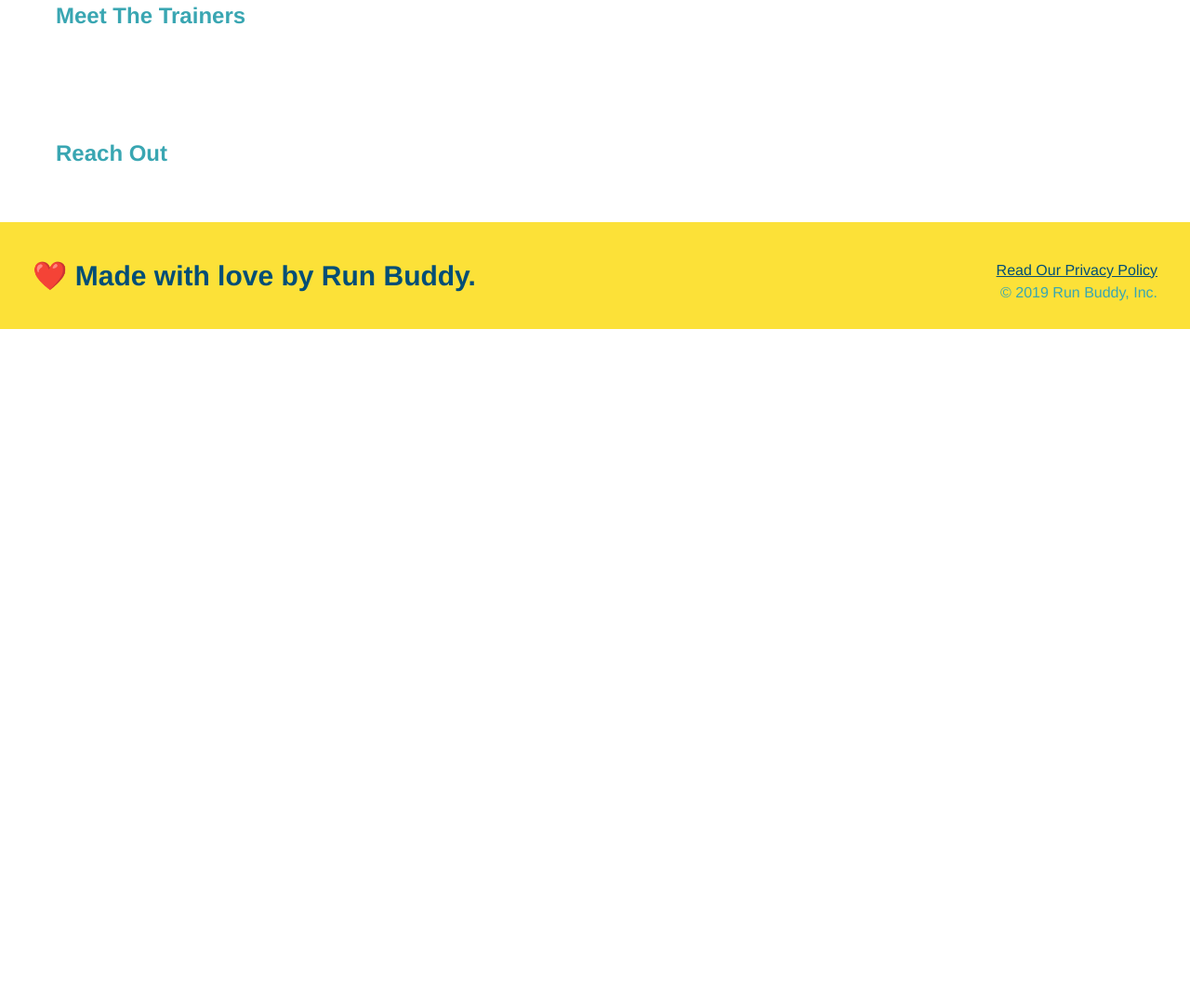
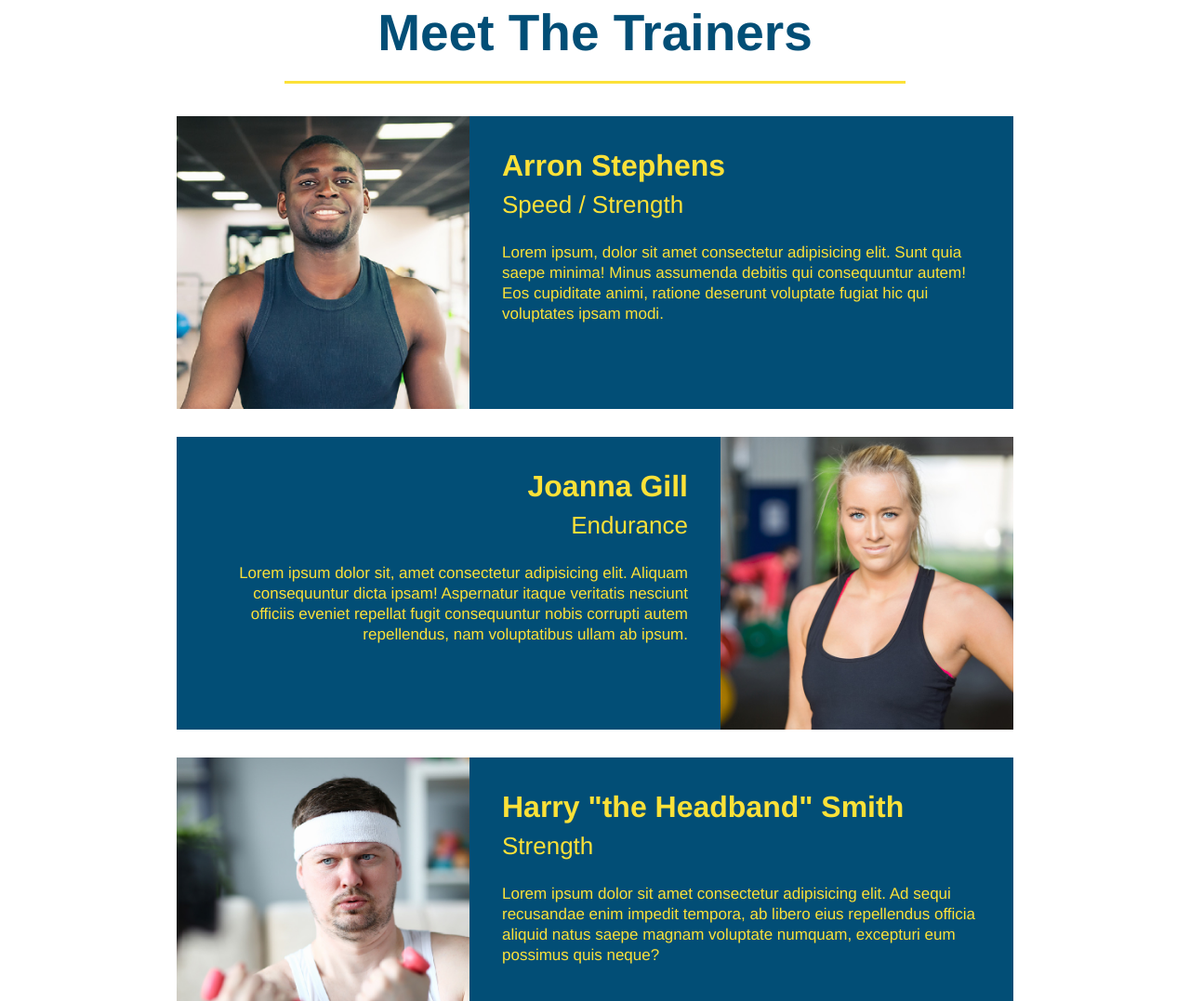
Before and after one commit to sharee-k/run-buddy, a plain HTML site: page index.html in a window 1280 px wide. Shown: the part 2719-3796 px from the top of the page at 93% size. Before the commit the page ends 3073 px from the top, so only its background shows below. Drawn offline with Linux system fonts and the light colour scheme; files whose address does not match are found by name.

Commit message:
Meet the trainers

```diff
--- a/assets/css/style.css
+++ b/assets/css/style.css
@@ -137,7 +137,6 @@ section {
     border-color: #39a6b2;
 }
 
-
 .intro {
     text-align: center;
 }
@@ -150,6 +149,7 @@ section {
     margin: 0 auto;
 }
 
+/* What You Do Style Start*/
 .steps {
     text-align: center;
     background: #fce138;
@@ -178,3 +178,53 @@ section {
 .steps span {
     font-size: 38px;
 }
+/* What You Do Style End*/
+
+/* Trainers Style Start*/
+.trainers {
+    text-align: center;
+}
+
+.trainer {
+    width: 900px;
+    margin: 0 auto 30px auto;
+    background: #024e76;
+    color: #fce138;
+    overflow: auto
+}
+
+.trainer img {
+    width: 35%;
+    float: left;
+}
+
+.trainer-bio {
+    padding: 35px;
+    float: left;
+    width: 65%;
+}
+
+.trainer-bio h3 {
+    font-size: 32px;
+    margin-bottom: 8px;
+}
+
+.trainer-bio h4 {
+    font-weight: lighter;
+    font-size: 26px;
+    margin-bottom: 25px;
+}
+
+.trainer-bio p {
+    font-size: 17px;
+    line-height: 1.3;
+}
+
+/* Utility Classes*/
+.text-left {
+    text-align: left;
+}
+
+.text-right {
+    text-align: right;
+}
--- a/index.html
+++ b/index.html
@@ -100,8 +100,40 @@
         </section>
 
         <!-- "meet the trainers" section-->
-        <section>
-            <h2>Meet The Trainers</h2>
+        <section id="your-trainers" class="trainers">
+            <h2 class="section-title primary-border">Meet The Trainers</h2>
+            <article class="trainer">
+                <img src="./assets/images/trainer-1.jpg" alt="Arron Stephens in his workout clothes, ready to pump iron"/>
+                <div class="trainer-bio text-left">
+                    <h3>Arron Stephens</h3>
+                    <h4>Speed / Strength</h4>
+                    <p>
+                        Lorem ipsum, dolor sit amet consectetur adipisicing elit. Sunt quia saepe minima! Minus assumenda debitis qui consequuntur autem! Eos cupiditate animi, ratione deserunt voluptate fugiat hic qui voluptates ipsam modi.
+                    </p>
+                </div>
+            </article>
+            <!-- second trainer bio-->
+            <article class="trainer">
+                <div class="trainer-bio text-right">
+                    <h3>Joanna Gill</h3>
+                    <h4>Endurance</h4>
+                    <p>
+                        Lorem ipsum dolor sit, amet consectetur adipisicing elit. Aliquam consequuntur dicta ipsam! Aspernatur itaque veritatis nesciunt officiis eveniet repellat fugit consequuntur nobis corrupti autem repellendus, nam voluptatibus ullam ab ipsum.
+                    </p>
+                </div>
+                <img src="./assets/images/trainer-2.jpg" alt="Joanna Gill cooling off after a workout"/>
+            </article>
+            <!-- third trainer bio-->
+            <article class="trainer">
+                <img src="./assets/images/trainer-3.jpg" alt="Harry Smith wearing a headband and lifting comically pink weights" />
+                <div class="trainer-bio text-left">
+                    <h3>Harry "the Headband" Smith</h3>
+                    <h4>Strength</h4>
+                    <p>
+                        Lorem ipsum dolor sit amet consectetur adipisicing elit. Ad sequi recusandae enim impedit tempora, ab libero eius repellendus officia aliquid natus saepe magnam voluptate numquam, excepturi eum possimus quis neque?
+                    </p>
+                </div>
+            </article>
         </section>
 
         <!-- "reach out" section-->
```
Also changed, not shown: assets/images/trainer-1.jpg (added), assets/images/trainer-2.jpg (added), assets/images/trainer-3.jpg (added).
